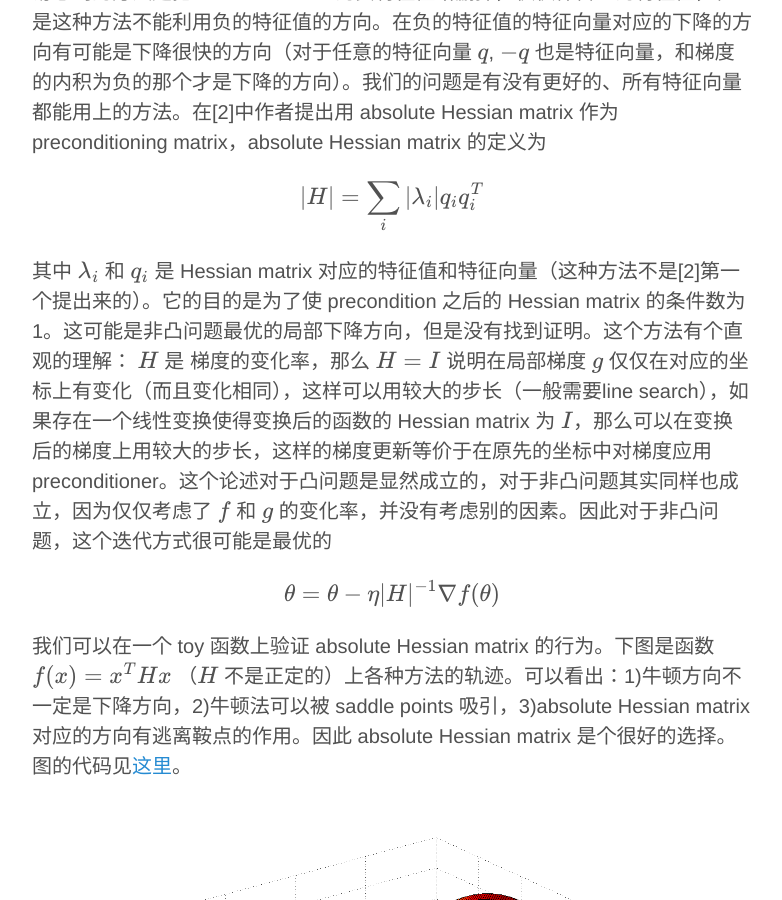
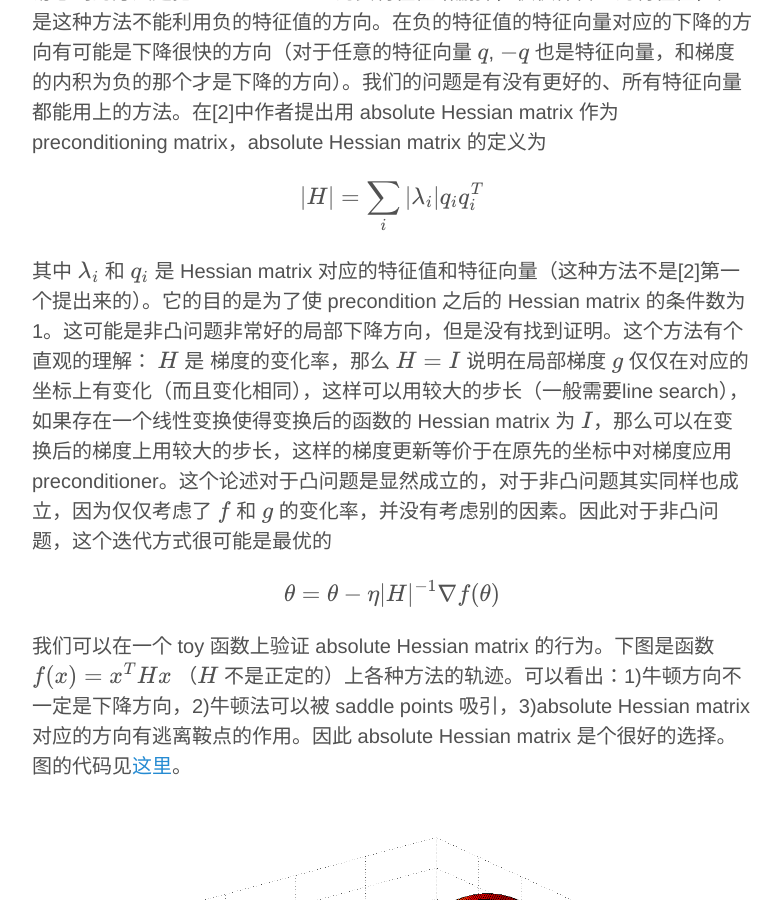
Before and after one commit to bjsc/cswhjiang.github.io, a Jekyll site: the page built from _posts/2015-09-10-escape-from-saddle-points.md, in a window 1280 px wide and 900 px high, scrolled down 404 px. Shown: the whole window, without its empty margins (248-1030 px from the left). Built offline with Jekyll 4.4.1, drawn with Linux system fonts in a browser that asks for light colours; formulas are drawn with MathJax 3; comment, search, counter and statistics services are not loaded.

Commit message:
saddle points

```diff
--- a/_posts/2015-09-10-escape-from-saddle-points.md
+++ b/_posts/2015-09-10-escape-from-saddle-points.md
@@ -10,7 +10,7 @@ $$
 |H| = \sum_i |\lambda_i| q_iq_i^T
 $$
 
-其中 $$ \lambda_i $$ 和 $$ q_i $$ 是 Hessian matrix 对应的特征值和特征向量（这种方法不是[2]第一个提出来的）。它的目的是为了使 precondition 之后的 Hessian matrix 的条件数为1。这可能是非凸问题最优的局部下降方向，但是没有找到证明。这个方法有个直观的理解： $$ H $$ 是 梯度的变化率，那么 $$H=I$$ 说明在局部梯度 $$g$$ 仅仅在对应的坐标上有变化（而且变化相同），这样可以用较大的步长（一般需要line search），如果存在一个线性变换使得变换后的函数的 Hessian matrix 为 $$I$$，那么可以在变换后的梯度上用较大的步长，这样的梯度更新等价于在原先的坐标中对梯度应用 preconditioner。这个论述对于凸问题是显然成立的，对于非凸问题其实同样也成立，因为仅仅考虑了 $$f$$ 和 $$g$$ 的变化率，并没有考虑别的因素。因此对于非凸问题，这个迭代方式很可能是最优的
+其中 $$ \lambda_i $$ 和 $$ q_i $$ 是 Hessian matrix 对应的特征值和特征向量（这种方法不是[2]第一个提出来的）。它的目的是为了使 precondition 之后的 Hessian matrix 的条件数为1。这可能是非凸问题非常好的局部下降方向，但是没有找到证明。这个方法有个直观的理解： $$ H $$ 是 梯度的变化率，那么 $$H=I$$ 说明在局部梯度 $$g$$ 仅仅在对应的坐标上有变化（而且变化相同），这样可以用较大的步长（一般需要line search），如果存在一个线性变换使得变换后的函数的 Hessian matrix 为 $$I$$，那么可以在变换后的梯度上用较大的步长，这样的梯度更新等价于在原先的坐标中对梯度应用 preconditioner。这个论述对于凸问题是显然成立的，对于非凸问题其实同样也成立，因为仅仅考虑了 $$f$$ 和 $$g$$ 的变化率，并没有考虑别的因素。因此对于非凸问题，这个迭代方式很可能是最优的
 
 $$
 \theta = \theta - \eta |H|^{-1} \nabla f(\theta)
```
